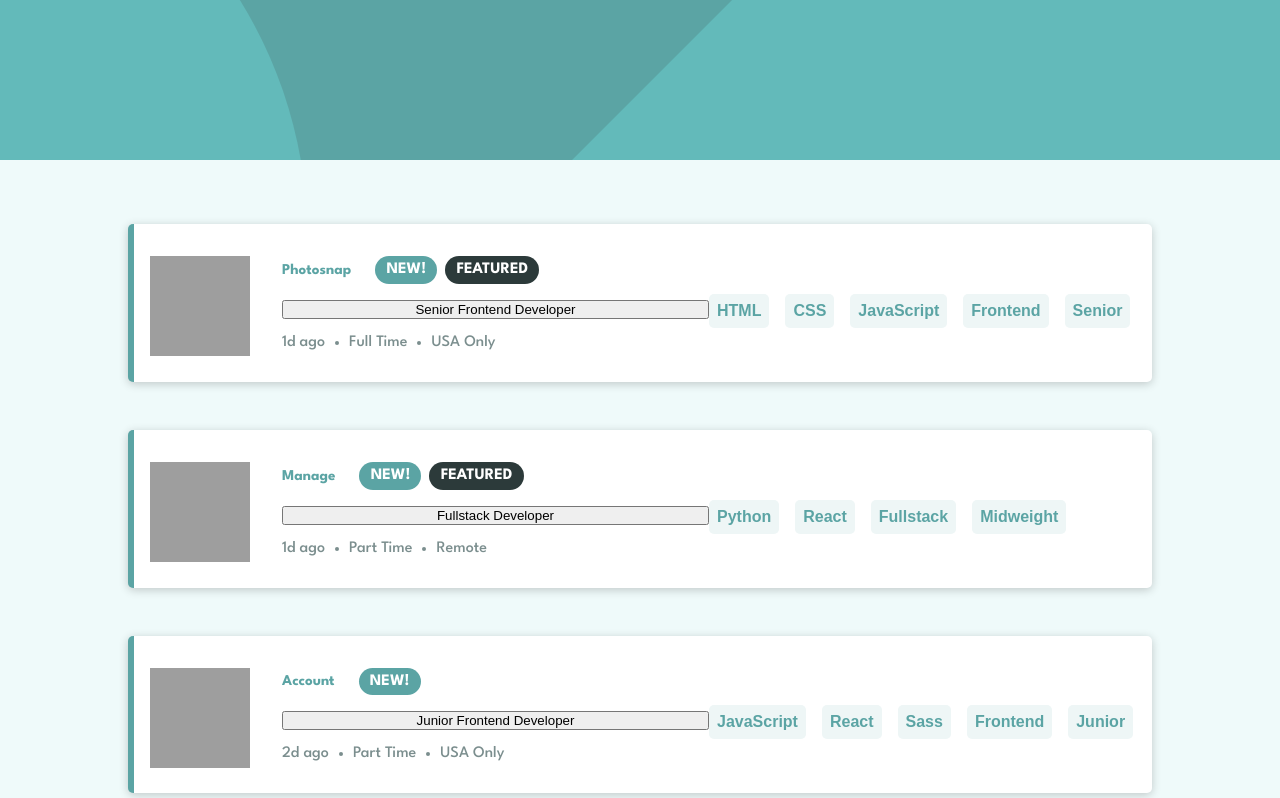
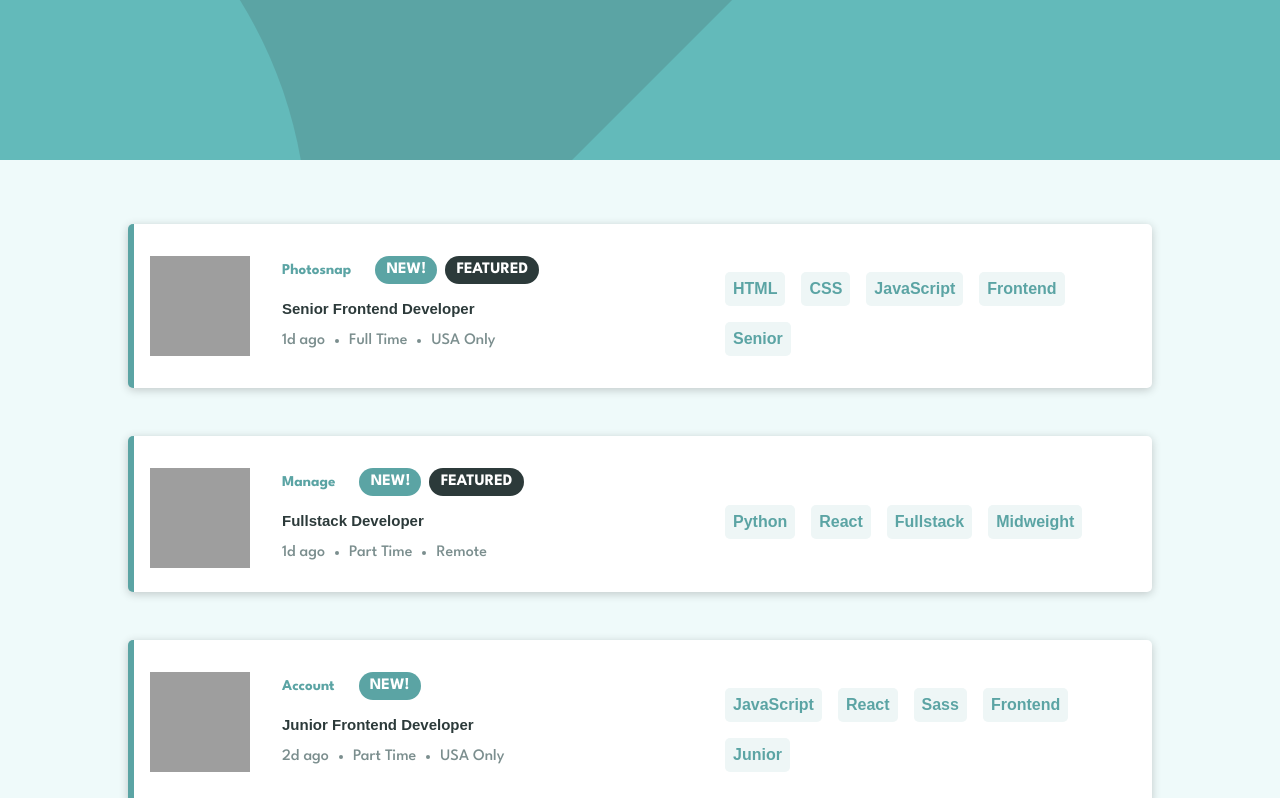
Before and after one commit to DanK1368/static-job-listings-app, a React (Create React App) app: page / in a window 1280 px wide. Shown: the top 798 px of the page. Built offline with nearby package versions, Linux system fonts and the light colour scheme; grey boxes are pictures that could not be loaded.

Commit message:
changed a tag to button and updated styling

```diff
--- a/src/components/JobItem/JobItem.scss
+++ b/src/components/JobItem/JobItem.scss
@@ -33,11 +33,14 @@
       font-size: 15px;
     }
 
-    a {
+    button {
       font-size: 15px;
       text-decoration: none;
       font-weight: 700;
       color: $veryDarkGrayishCyan;
+      background: none;
+      border: none;
+      text-align: left;
 
       &:hover {
         color: $primaryColor;
@@ -77,6 +80,10 @@
     align-items: center;
     gap: 1rem;
     flex-wrap: wrap;
+
+    @media (min-width: 800px) {
+      padding-left: 2rem;
+    }
   }
 
   &__companyImage {
```
